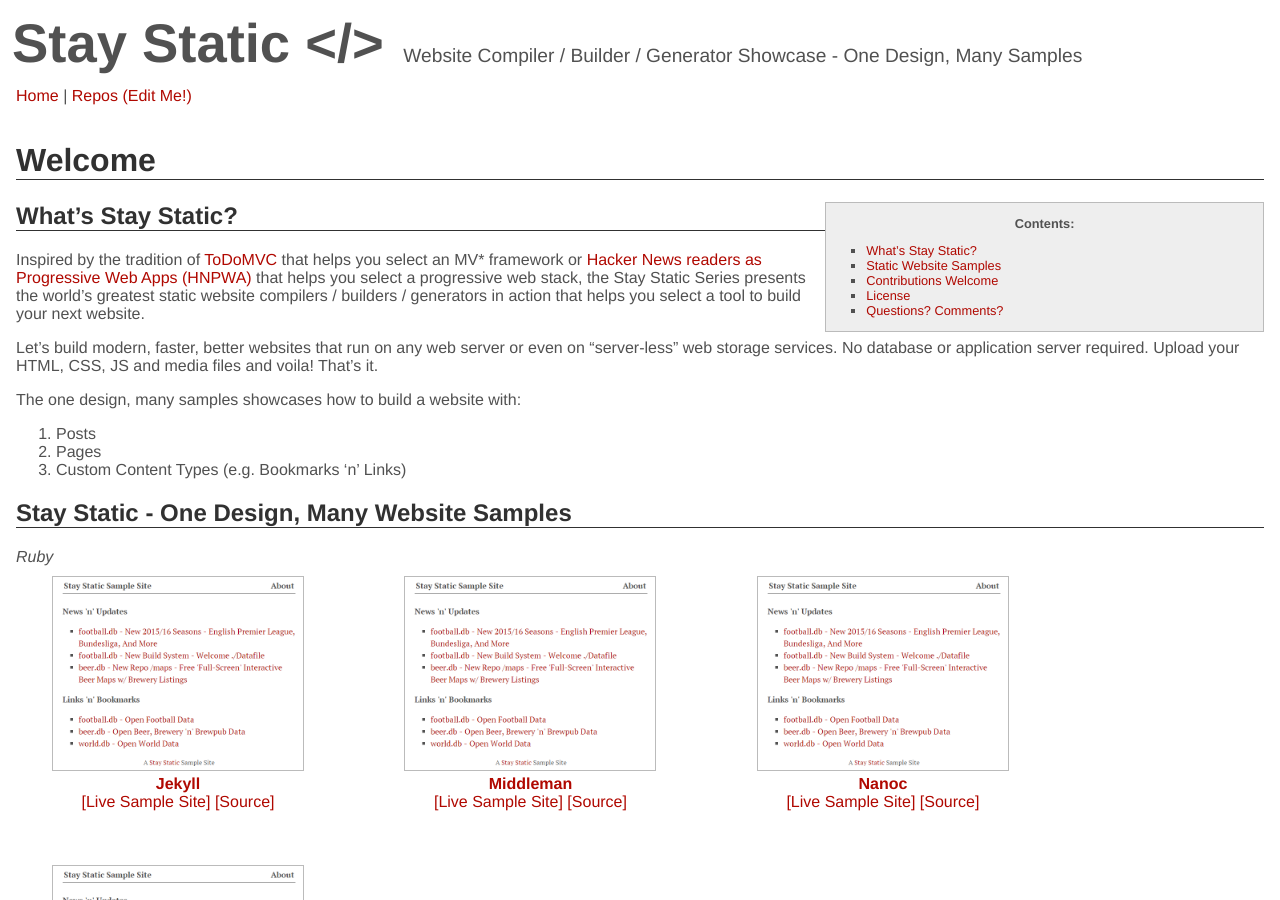
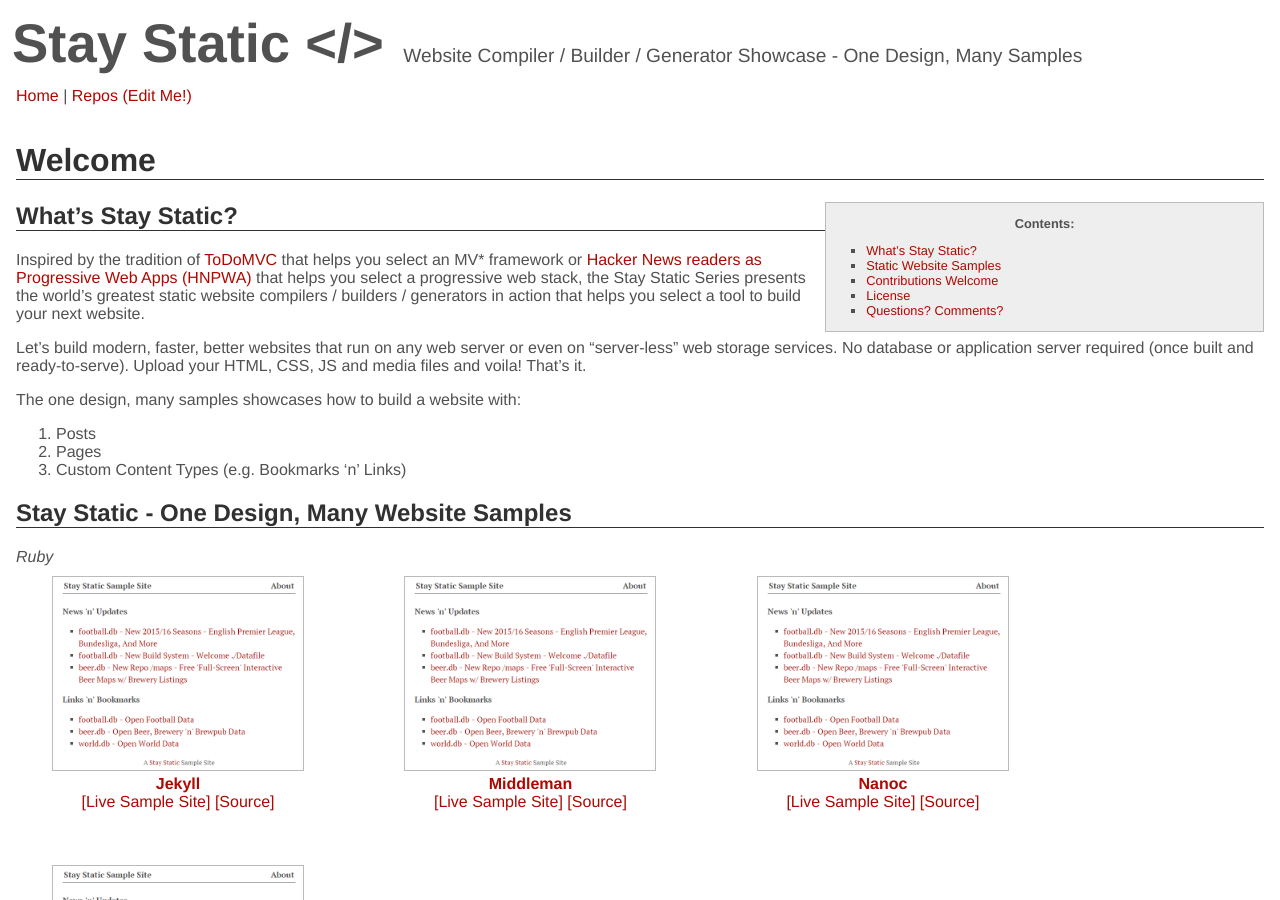
Before and after one commit to staystatic/staystatic.github.io, a Jekyll site: the page built from index.md, in a window 1280 px wide and 900 px high. Built offline with Jekyll 4.4.1, drawn with Linux system fonts in a browser that asks for light colours.

Commit message:
Update index.md

```diff
--- a/index.md
+++ b/index.md
@@ -25,7 +25,8 @@ the Stay Static Series presents the world's greatest static website compilers /
 that helps you select a tool to build your next website.
 
 Let's build modern, faster, better websites that run on any web server or even on "server-less" web storage services.
-No database or application server required. Upload your HTML, CSS, JS and media files and voila! That's it.
+No database or application server required (once built and ready-to-serve).
+Upload your HTML, CSS, JS and media files and voila! That's it.
 
 The one design, many samples showcases how to build a website with:
 
```
